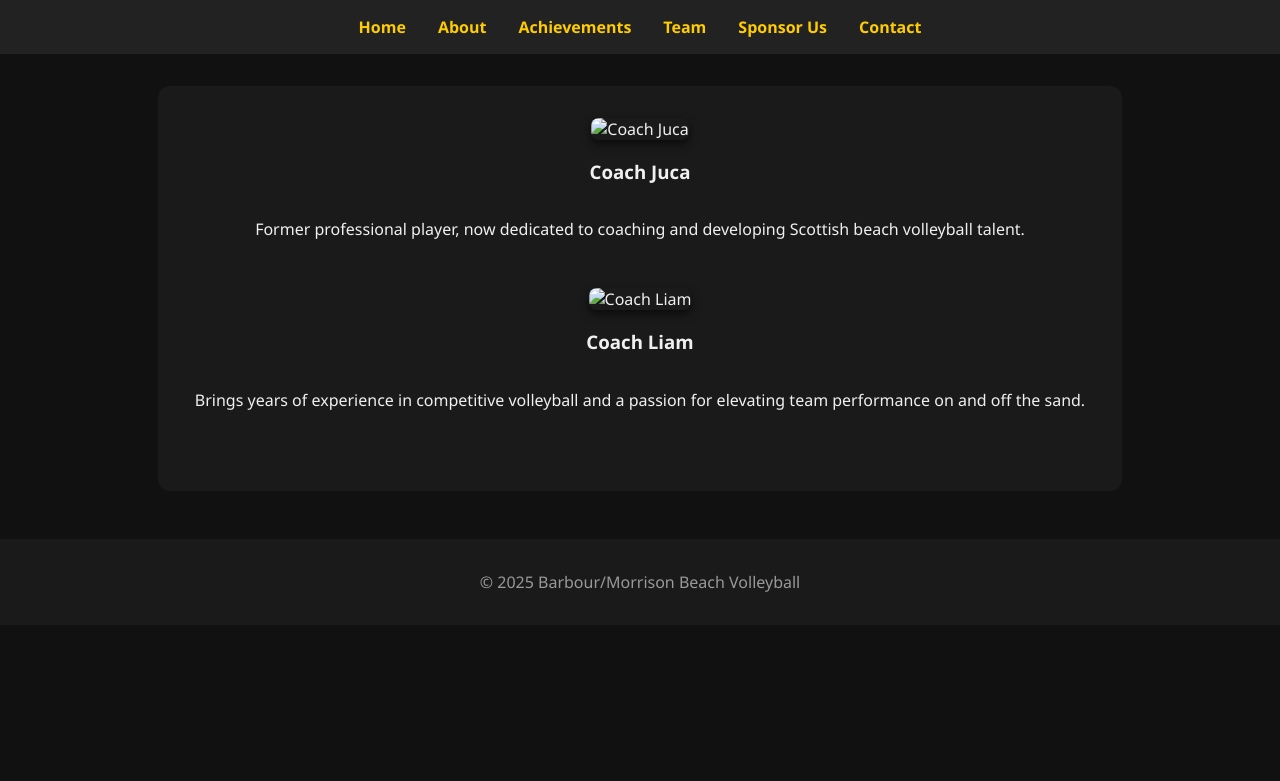
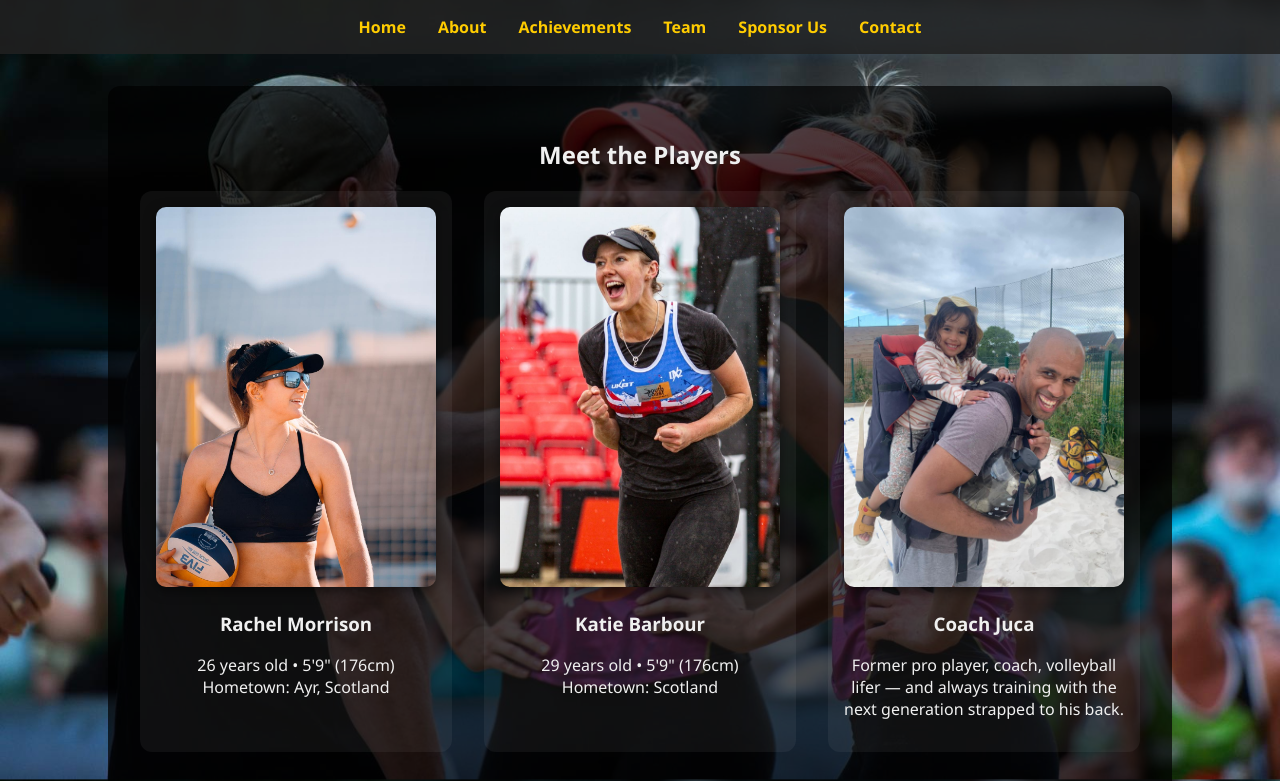
Before and after one commit to JucaVaz/barbourmorrisson-beachvolleyball, a plain HTML site: page team.html in a window 1280 px wide. Shown: the part 75-856 px from the top of the page. Before the commit the page ends 800 px from the top, so only its background shows below. Drawn offline with Linux system fonts and the light colour scheme.

Commit message:
betatestwebteam

```diff
--- a/team.html
+++ b/team.html
@@ -1,30 +1,32 @@
 <!DOCTYPE html>
 <html lang="en">
 <head>
-  <meta charset="UTF-8">
-  <meta name="viewport" content="width=device-width, initial-scale=1.0">
-  <title>Team | Barbour/Morrison Beach Volleyball</title>
+  <meta charset="UTF-8" />
+  <meta name="viewport" content="width=device-width, initial-scale=1.0" />
+  <title>Barbour/Morrison Beach Volleyball</title>
   <style>
     body {
       margin: 0;
       font-family: 'Segoe UI', sans-serif;
-      background: #111;
+      background: url('images/interview.jpg') no-repeat center center fixed;
+      background-size: cover;
       color: #f0f0f0;
     }
     header {
-      background: #1a1a1a;
+      background: rgba(26, 26, 26, 0.85);
       padding: 1em;
       text-align: center;
     }
     header h1 {
+      margin: 0;
+      font-size: 2em;
       color: #ffcc00;
-      margin: 0;
     }
     nav {
       display: flex;
       justify-content: center;
       gap: 2em;
-      background: #222;
+      background: rgba(34, 34, 34, 0.85);
       padding: 1em;
     }
     nav a {
@@ -33,27 +35,36 @@
       font-weight: bold;
     }
     section {
-      max-width: 900px;
+      max-width: 1000px;
       margin: 2em auto;
       padding: 2em;
-      background: #1a1a1a;
+      background: rgba(0, 0, 0, 0.7);
       border-radius: 12px;
     }
-    .coach {
+    .players {
       display: flex;
-      flex-direction: column;
-      align-items: center;
-      margin-bottom: 2em;
+      flex-wrap: wrap;
+      justify-content: center;
+      gap: 2em;
     }
-    .coach img {
-      max-width: 200px;
-      border-radius: 8px;
-      box-shadow: 0 4px 10px rgba(0,0,0,0.6);
+    .player {
+      background: rgba(255, 255, 255, 0.05);
+      border-radius: 12px;
+      padding: 1em;
+      text-align: center;
+      width: 280px;
+    }
+    .player img {
+      width: 100%;
+      height: 380px;
+      object-fit: cover;
+      border-radius: 10px;
+      box-shadow: 0 4px 12px rgba(0,0,0,0.5);
     }
     footer {
       text-align: center;
       padding: 1em;
-      background: #1a1a1a;
+      background: rgba(26, 26, 26, 0.85);
       color: #999;
       margin-top: 3em;
     }
@@ -64,7 +75,7 @@
 </head>
 <body>
   <header>
-    <h1>The Coaching Team</h1>
+    <h1>Barbour/Morrison Beach Volleyball</h1>
   </header>
   <nav>
     <a href="index.html">Home</a>
@@ -76,20 +87,33 @@
   </nav>
 
   <section>
-    <div class="coach">
-      <img src="images/coach1.jpg" alt="Coach Juca">
-      <h3>Coach Juca</h3>
-      <p>Former professional player, now dedicated to coaching and developing Scottish beach volleyball talent.</p>
-    </div>
-
-    <div class="coach">
-      <img src="images/coach2.jpg" alt="Coach Liam">
-      <h3>Coach Liam</h3>
-      <p>Brings years of experience in competitive volleyball and a passion for elevating team performance on and off the sand.</p>
+    <h2 style="text-align:center">Meet the Players</h2>
+    <div class="players">
+      <div class="player">
+        <img src="images/rachel.jpg" alt="Rachel Morrison">
+        <h3>Rachel Morrison</h3>
+        <p>26 years old • 5'9" (176cm)<br>Hometown: Ayr, Scotland</p>
+      </div>
+      <div class="player">
+        <img src="images/katie.jpg" alt="Katie Barbour">
+        <h3>Katie Barbour</h3>
+        <p>29 years old • 5'9" (176cm)<br>Hometown: Scotland</p>
+      </div>
+      <div class="player">
+        <img src="images/juca.jpg" alt="Coach Juca">
+        <h3>Coach Juca</h3>
+        <p>Former pro player, coach, volleyball lifer — and always training with the next generation strapped to his back.</p>
+      </div>
+      <div class="player">
+        <img src="images/liam.jpg" alt="Coach Liam">
+        <h3>Coach Liam</h3>
+        <p>Volleyball brain and energy source. Passionate about the game, player development, and good hoodie aesthetics.</p>
+      </div>
     </div>
   </section>
 
   <footer>
+    <p>Follow us on Instagram: <a href="https://instagram.com/barbourmorrison_beachvb">@barbourmorrison_beachvb</a></p>
     <p>&copy; 2025 Barbour/Morrison Beach Volleyball</p>
   </footer>
 </body>
```
Also changed, not shown: index.html (+1 -1 lines), images/juca.jpg (added), images/liam.jpg (added).
